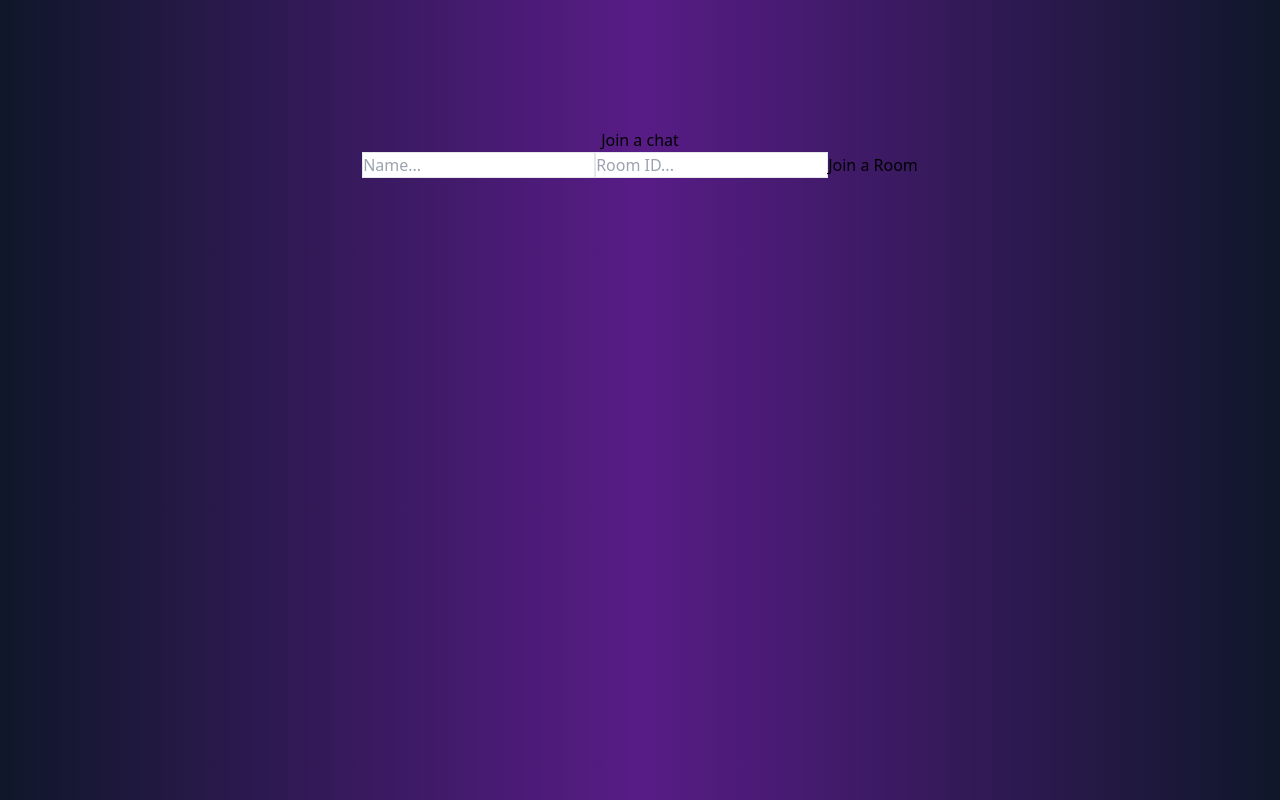
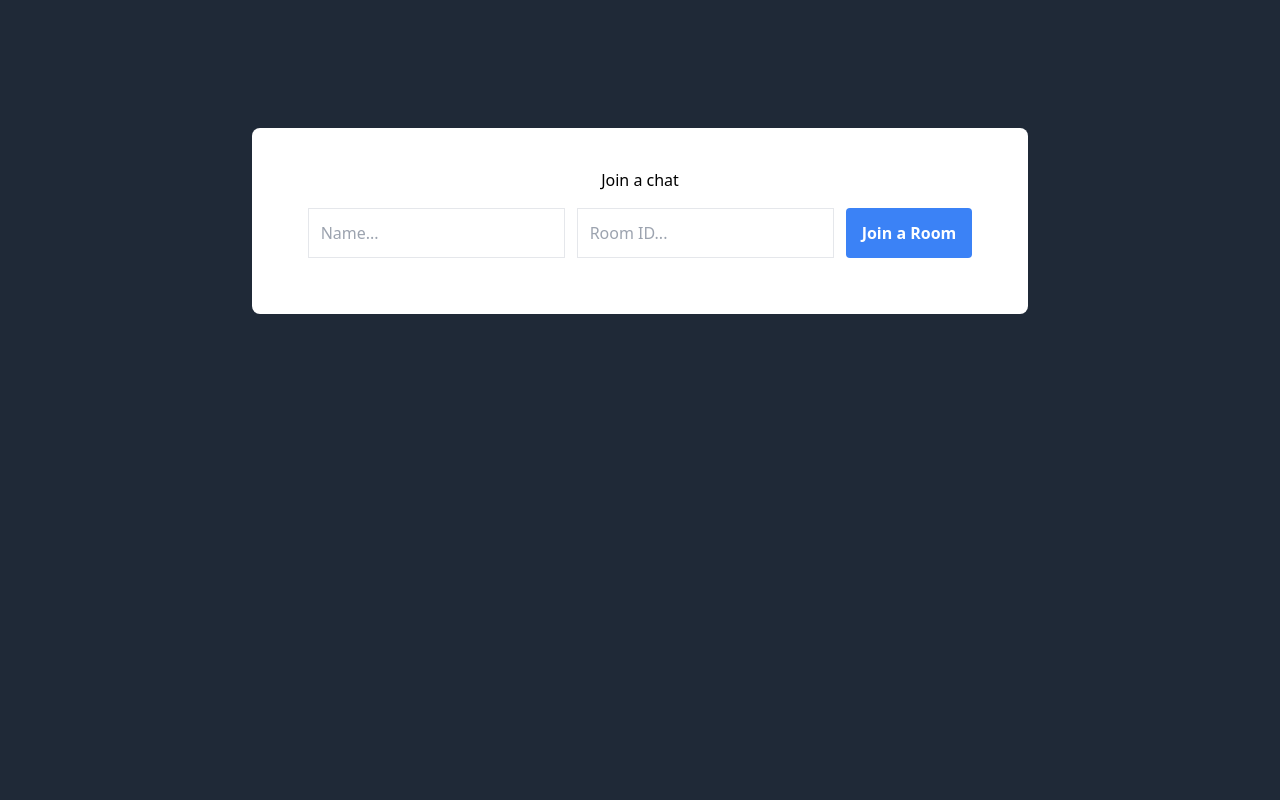
Before and after one commit to FrankyKyaw/TextGPT, a React (Create React App) app in the folder client/: page /chat in a window 1280 px wide. Built offline with nearby package versions, Linux system fonts and the light colour scheme; no server answers.

Commit message:
styling changes

```diff
--- a/client/src/App.js
+++ b/client/src/App.js
@@ -22,12 +22,13 @@ function App() {
   };
 
   return (
-    <div className="flex flex-col pt-32 w-full items-center h-screen bg-gradient-to-r from-slate-900 via-purple-900 to-slate-900">
+    <div className="flex flex-col pt-32 w-full items-center h-screen bg-gray-800">
       {!showChat ? (
-        <div className="">
-          <h3 className="items-center flex flex-col">Join a chat</h3>
+        <div className="block rounded-lg bg-white p-10">
+          <h3 className="flex justify-center">Join a chat</h3>
+          <div className="flex space-x-3 p-4">
             <input
-            className="border"
+              className="border p-3"
               type="text"
               placeholder="Name..."
               onChange={(event) => {
@@ -35,14 +36,20 @@ function App() {
               }}
             />
             <input
-            className="border"
+              className="border p-3"
               type="text"
               placeholder="Room ID..."
               onChange={(event) => {
                 setRoom(event.target.value);
               }}
             />
-          <button onClick={joinRoom}>Join a Room</button>
+            <button
+              className="bg-blue-500 hover:bg-blue-700 text-white font-bold py-2 px-4 rounded"
+              onClick={joinRoom}
+            >
+              Join a Room
+            </button>
+          </div>
         </div>
       ) : (
         <Chat socket={socket} username={username} room={room} />
--- a/client/src/pages/Chat.js
+++ b/client/src/pages/Chat.js
@@ -31,9 +31,9 @@ export default function Chat({ socket, username, room }) {
   }, [socket]);
 
   return (
-    <div className="text-white">
+    <div className="bg-gray-700 text-white p-4 rounded-md">
       <div>Live Chat</div>
-      <div className="h-20 border">
+      <div className="h-60">
         {messageList.map((messageContent) => {
           return <h1 key={messageContent.key}>{messageContent.message}</h1>;
         })}
@@ -45,12 +45,12 @@ export default function Chat({ socket, username, room }) {
             setCurrentMessage(event.target.value);
           }}
           placeholder="Write your message!"
-          class="focus:outline-none focus:placeholder-gray-400 text-gray-600 placeholder-gray-600 pl-12 bg-gray-200 rounded-md py-3"
+          class="focus:outline-none focus:placeholder-gray-400 text-gray-600 placeholder-gray-600 pl-12 bg-gray-200 py-3"
         />
         <button
           type="button"
           onClick={sendMessage}
-          class="inline-flex items-center justify-center rounded-lg px-4 py-3 transition duration-500 ease-in-out text-white bg-blue-500 hover:bg-blue-400 focus:outline-none"
+          class="inline-flex items-center justify-center  px-4 py-3 transition duration-500 ease-in-out text-white bg-blue-500 hover:bg-blue-400 focus:outline-none"
         >
           <span class="font-bold">Send</span>
           <svg
```
Lines whose indentation alone changed are shown as unchanged.
